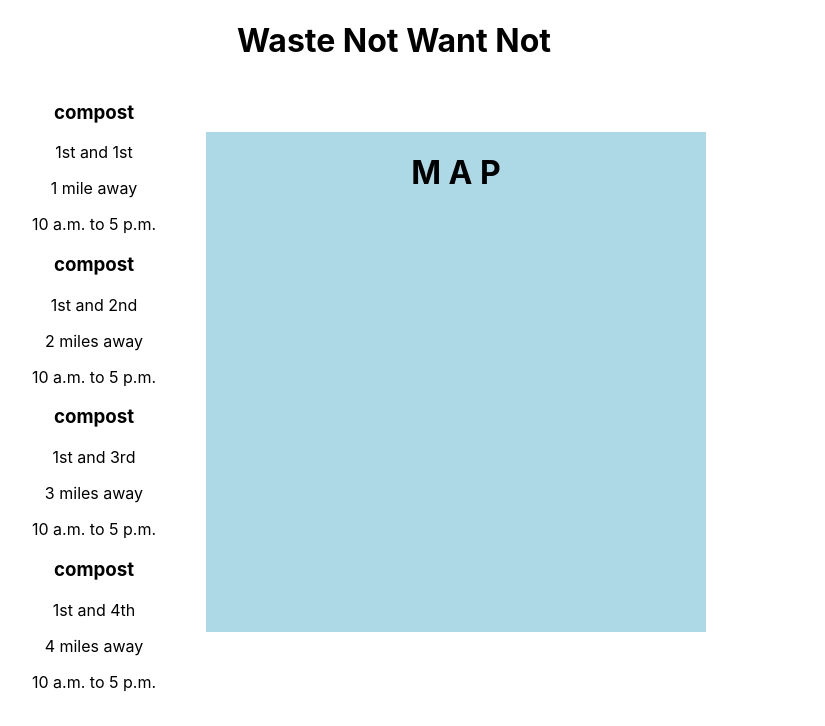
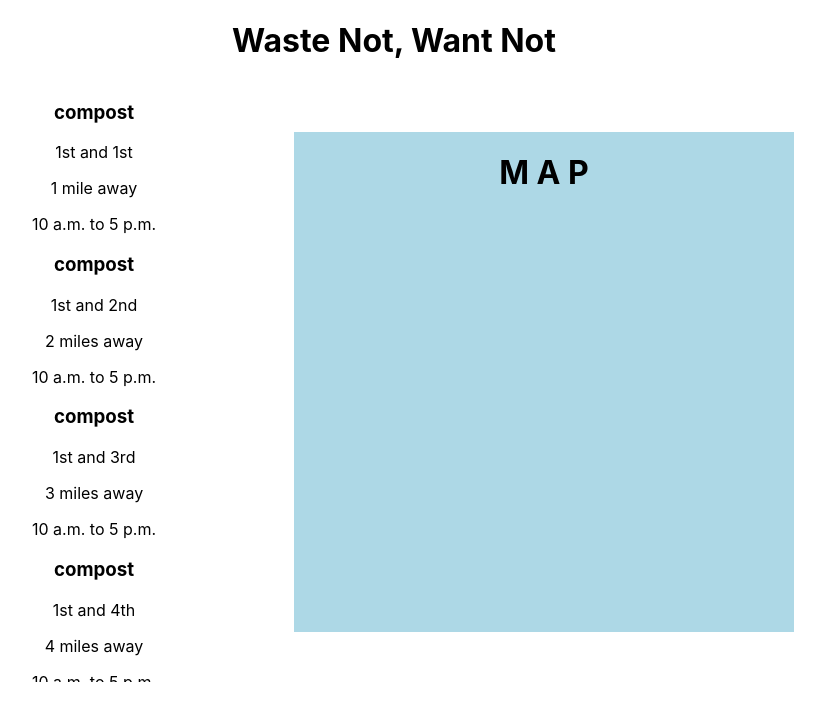
Before and after one commit to benritter522/waste-not-want-not-client, a React (Create React App) app: page / in a window 1280 px wide. Shown: the top 726 px of the page, without its empty margins (246-1071 px from the left). Built offline with nearby package versions, Linux system fonts and the light colour scheme.

Commit message:
search results scroll

```diff
--- a/src/App.js
+++ b/src/App.js
@@ -6,7 +6,7 @@ import Map from './Components/Map';
 function App() {
   return (
     <div className="App">
-      <h1>Waste Not Want Not</h1>
+      <h1>Waste Not, Want Not</h1>
       <div className="MapAndSearchResults" style={{display: 'flex', justifyContent: 'center'}}>
         <SearchResultsList />
         <Map />
--- a/src/Components/SearchResultsList/index.js
+++ b/src/Components/SearchResultsList/index.js
@@ -25,11 +25,17 @@ const SearchResultsList = () => {
             address: "1st and 4th",
             distance: "4 miles away",
             hours: "10 a.m. to 5 p.m."
+        },
+        {
+            label: "compost",
+            address: "1st and 5th",
+            distance: "5 miles away",
+            hours: "10 a.m. to 5 p.m."
         }
     ];
 
     return (
-        <div className="SearchResultsList">
+        <div className="SearchResultsList" style={{overflowY: 'scroll', height: 600, width: 300}}>
             {
                 resultsDummy.map((result, index) => {
                     return (
```
